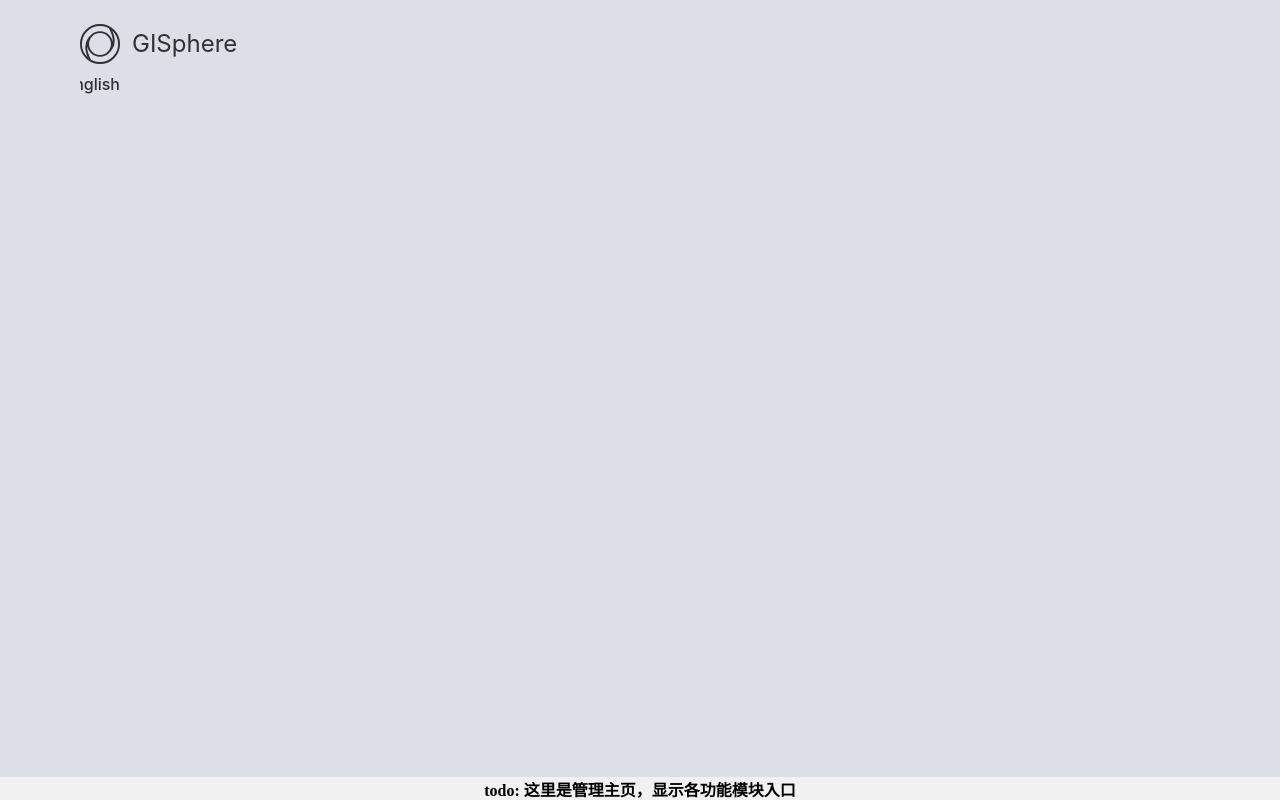
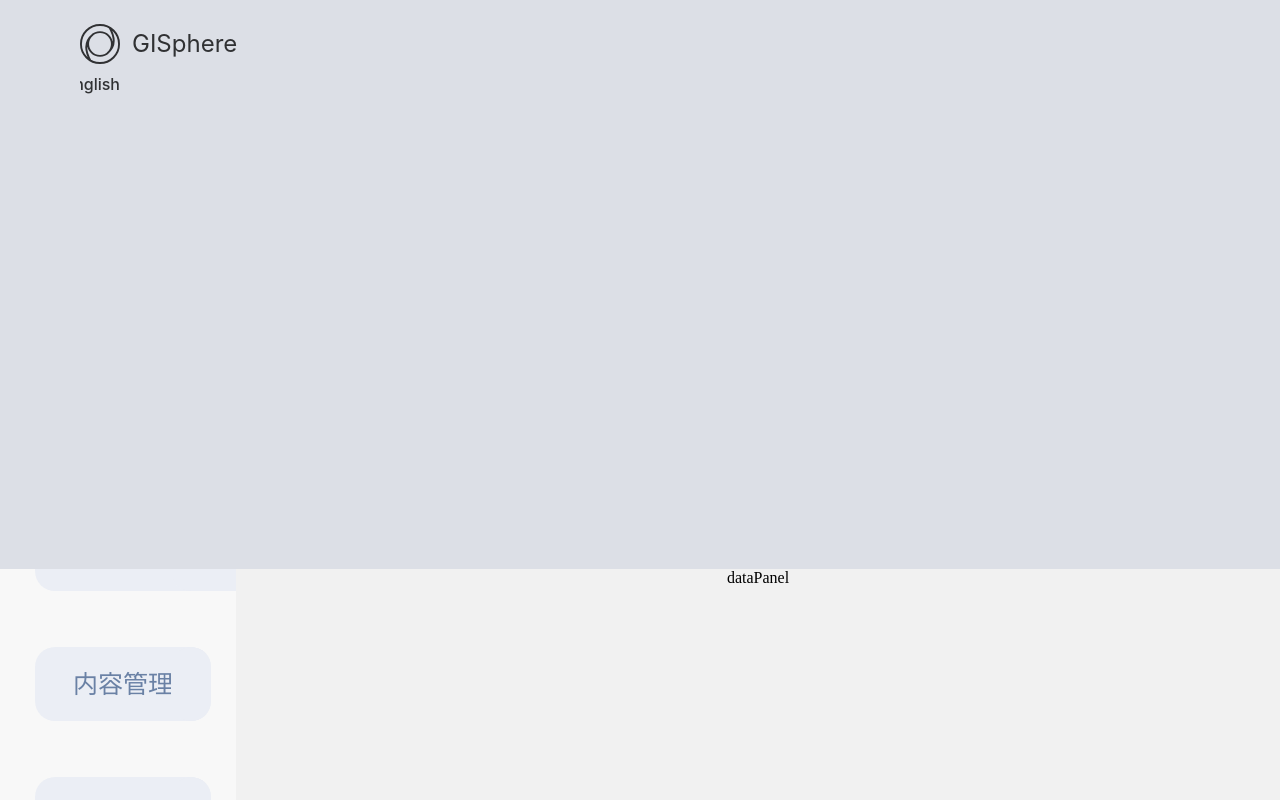
Before and after one commit to GIS-Info/next-web, a Nuxt app: page /manage/dashboard in a window 1280 px wide. Built offline with nearby package versions, Linux system fonts and the light colour scheme.

Commit message:
feat: 完成 dashboard 页面

```diff
--- a/pages/manage/dashboard/dataPanel.vue
+++ b/pages/manage/dashboard/dataPanel.vue
@@ -1,5 +1,7 @@
 <template>
- <div></div>
+ <div>
+   dataPanel
+ </div>
 </template>
 <style scoped>
 </style>
--- a/pages/manage/dashboard/index.vue
+++ b/pages/manage/dashboard/index.vue
@@ -1,12 +1,47 @@
 <template>
   <div class="main">
-    <b>todo: 这里是管理主页，显示各功能模块入口</b>
+    <div class="menu">
+      <div class="button-list">
+        <div class="button" @click="setView('dataPanel')">
+          数据
+          <div :class="`button-expansion${currentView === 'dataPanel'?' button-expansion-active':''}`"></div>
+        </div>
+        <div class="button" @click="setView('postList')">
+          内容管理
+          <div :class="`button-expansion${currentView === 'postList'?' button-expansion-active':''}`"></div>
+        </div>
+        <div class="button" @click="setView('userList')">
+          用户管理
+          <div :class="`button-expansion${currentView === 'userList'?' button-expansion-active':''}`"></div>
+        </div>
+      </div>
+    </div>
+    <div class="view">
+      <dataPanel v-if="currentView === 'dataPanel'" />
+      <postList v-if="currentView === 'postList'" />
+      <userList v-if="currentView === 'userList'" />
+    </div>
   </div>
 </template>
 
 <script>
+import dataPanel from './dataPanel'
+import postList from './postList'
+import userList from './userList'
 export default {
   name: 'IndexPage',
+  components: {dataPanel, postList, userList},
+  data(){
+    return{
+      currentView: 'dataPanel', // 当前视图 ['dataPanel','postList','userList']
+    }
+  },
+  methods: {
+    setView(view){
+      this.currentView = view;
+      console.log('view',view)
+    }
+  }
 }
 </script>
 
@@ -16,5 +51,65 @@ export default {
   height: 100%;
   background-color: rgb(241, 241, 241);
   text-align: center;
+  display: flex;
+  flex-direction: row;
+}
+.menu{
+  height: 100%;
+  width: 236px;
+  min-width: 236px;
+  flex-grow: 1;
+  background: rgba(255, 255, 255, 0.5);
+  display: flex;
+  align-items: center;
+  overflow: hidden;
+}
+.button-list{
+  height: 334px;
+  width:100%;
+  display: flex;
+  flex-direction: column;
+  justify-content:space-between;
+  padding-left: 35px;
+  padding-right: 25px;
+}
+.button{
+  width: 100%;
+  height: 74px;
+  background: #EBEEF5;
+  border-radius: 20px;
+  font-family: 'Inter';
+  font-style: normal;
+  font-weight: 400;
+  font-size: 25px;
+  line-height: 74px;
+  color: #6A81A5;
+  cursor: pointer;
+  position:relative;
+}
+.button-expansion{
+  position: absolute;
+  top: 0px;
+  right: 0px;
+  width: 40px;
+  height: 74px;
+  background: #EBEEF5;
+  border-radius: 20px;
+  transition: all 0.3s;
+}
+.button-expansion-active {
+  margin-right: -45px;
+  width: 85px;
+  background: #EBEEF5;
+}
+.button:hover > .button-expansion {
+  margin-right: -45px;
+  width: 85px;
+  background: #EBEEF5;
+}
+.view{
+  height: 100%;
+  width: 1204px;
+  flex-grow: 1;
 }
 </style>
```
